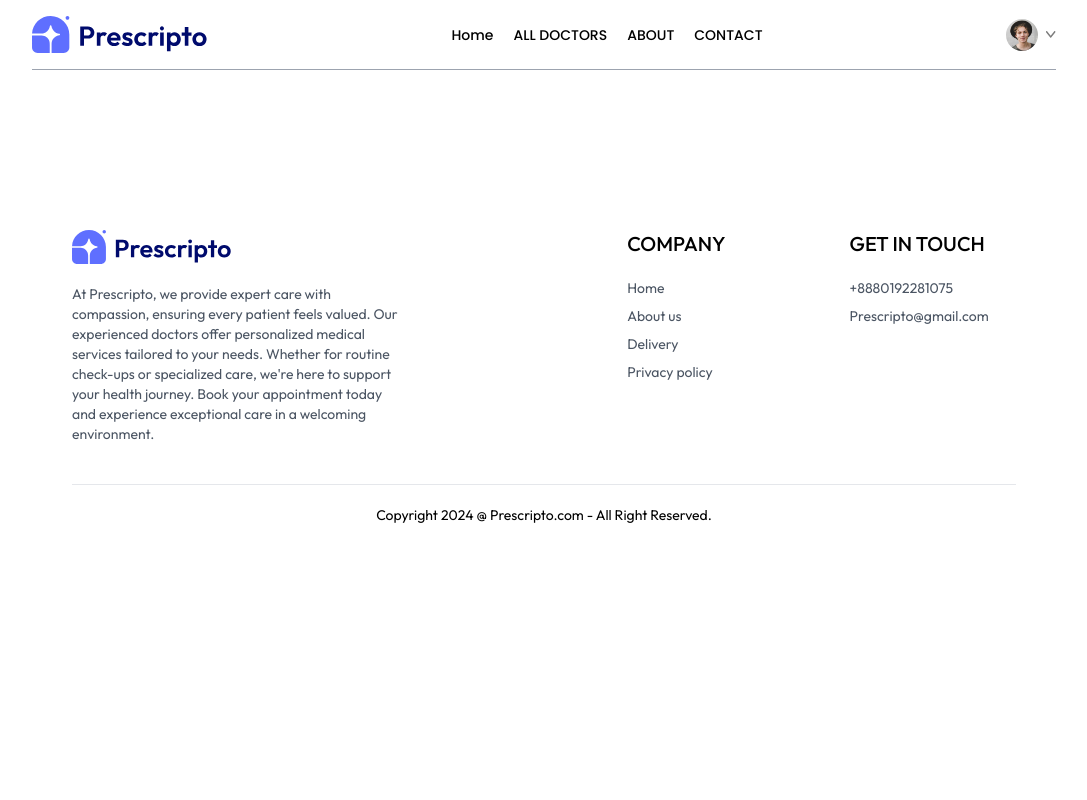
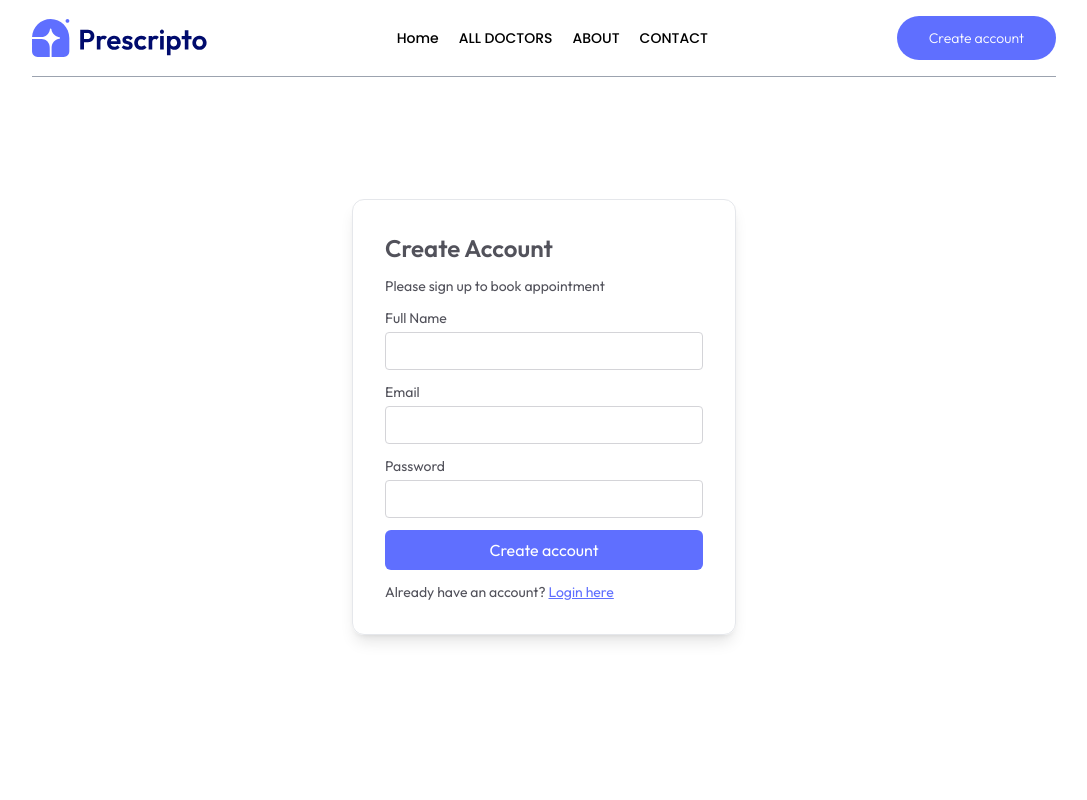
Before and after one commit to RakibHossen678/Prescripto-frontend, a React (Vite) app: page /login in a window 1280 px wide. Shown: the top 800 px of the page, without its empty margins (96-1183 px from the left). Built offline with nearby package versions, Linux system fonts and the light colour scheme.

Commit message:
added authentication page

```diff
--- a/src/components/Navbar.jsx
+++ b/src/components/Navbar.jsx
@@ -5,7 +5,7 @@ import { NavLink, useNavigate } from "react-router-dom";
 const Navbar = () => {
   const navigate = useNavigate();
   const [showMenu, setShoMenu] = useState(false);
-  const [token, setToken] = useState(true);
+  const [token, setToken] = useState(false);
   return (
     <div className="flex justify-between items-center text-sm py-4 mb-5 border-b border-b-gray-400">
       <img
--- a/src/pages/Login.jsx
+++ b/src/pages/Login.jsx
@@ -1,10 +1,78 @@
-
+import { useState } from "react";
 
 const Login = () => {
+  const [state, setState] = useState("Sign Up");
+  const [email, setEmail] = useState("");
+  const [password, setPassword] = useState("");
+  const [name, setName] = useState("");
+
+  const onSubmitHandler = async (e) => {
+    e.preventDefault();
+  };
   return (
-    <div>
-
-    </div>
+    <form className="min-h-[80vh] flex items-center" onSubmit={onSubmitHandler}>
+      <div className="flex  flex-col gap-3 items-start p-8 min-w-[340px]  sm:min-w-96 border rounded-xl shadow-lg text-zinc-600 m-auto text-sm">
+        <p className="text-2xl font-semibold">
+          {state === "Sign Up" ? "Create Account" : "Login"}
+        </p>
+        <p>
+          Please {state === "Sign Up" ? "sign up" : "login"} to book appointment
+        </p>
+        {state === "Sign Up" && (
+          <div className="w-full">
+            <p>Full Name</p>
+            <input
+              className="border w-full border-zinc-300 rounded p-2 mt-1"
+              value={name}
+              type="text"
+              onChange={(e) => setName(e.target.value)}
+            />
+          </div>
+        )}
+        <div className="w-full">
+          <p>Email</p>
+          <input
+            className="border w-full border-zinc-300 rounded p-2 mt-1"
+            value={email}
+            type="text"
+            onChange={(e) => setEmail(e.target.value)}
+          />
+        </div>
+        <div className="w-full">
+          <p>Password</p>
+          <input
+            className="border w-full border-zinc-300 rounded p-2 mt-1"
+            value={password}
+            type="text"
+            onChange={(e) => setPassword(e.target.value)}
+          />
+        </div>
+        <button className="bg-primary rounded-md text-white py-2 w-full text-base">
+          {state === "Sign Up" ? "Create account" : "Login"}
+        </button>
+        {state === "Sign Up" ? (
+          <p>
+            Already have an account?{" "}
+            <span
+              onClick={() => setState("Login")}
+              className="text-primary underline cursor-pointer"
+            >
+              Login here
+            </span>
+          </p>
+        ) : (
+          <p>
+            Create an new account?{" "}
+            <span
+              onClick={() => setState("Sign Up")}
+              className="text-primary underline cursor-pointer"
+            >
+              Click here
+            </span>
+          </p>
+        )}
+      </div>
+    </form>
   );
 };
 
```
